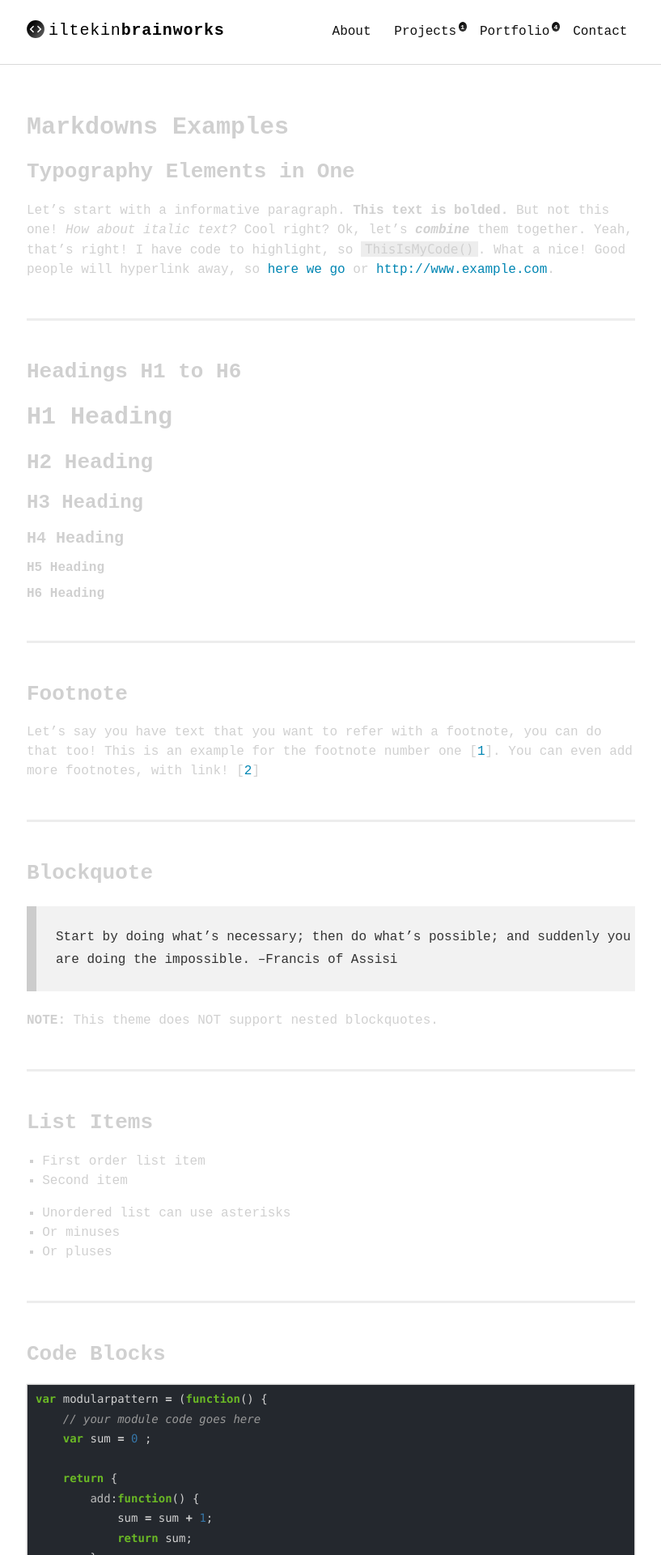
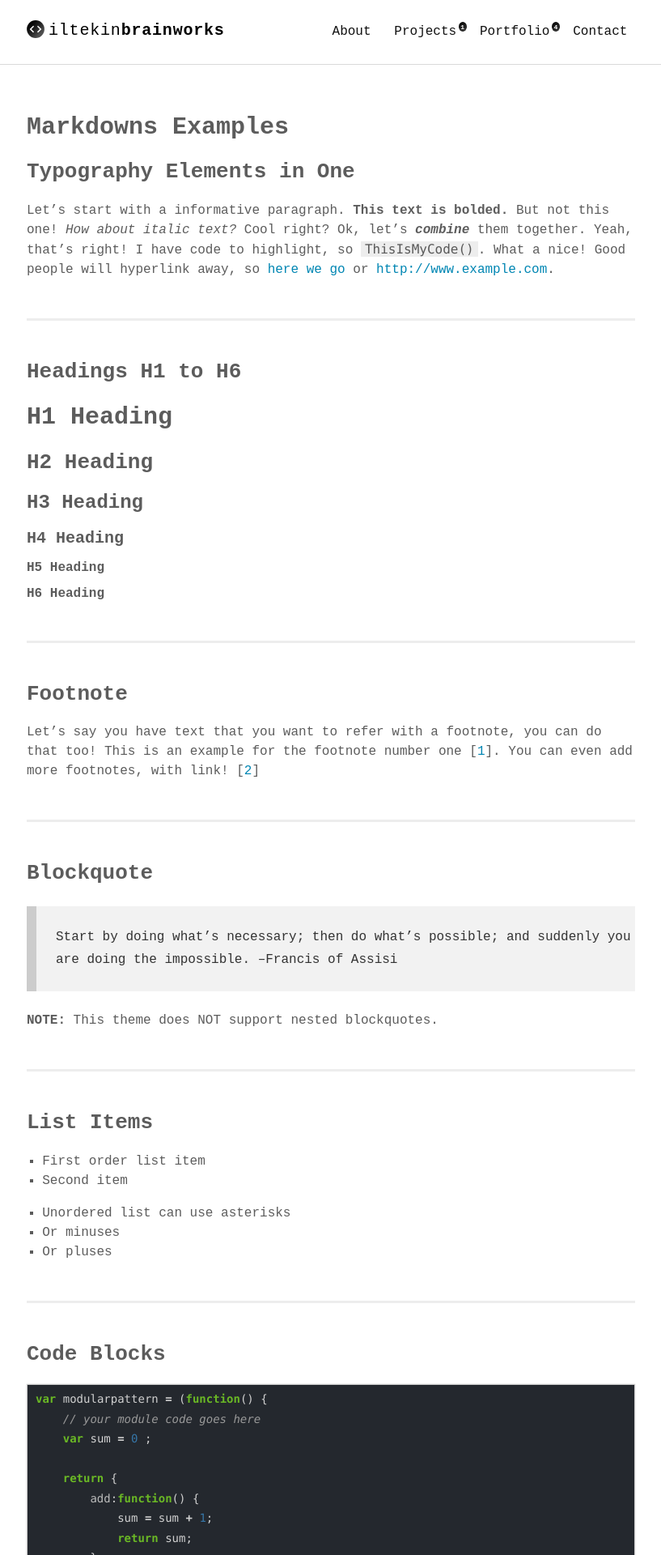
Before and after one commit to iltekin/iltekin.github.io, a Jekyll site: the page built from markdown.md, in a window 1280 px wide. Shown: the top 1920 px of the page at 81% size, without its empty margins (231-1048 px from the left). Built offline with Jekyll 4.4.1, drawn with Linux system fonts in a browser that asks for light colours; some web fonts are replaced.

Commit message:
css updated

```diff
--- a/assets/scss/_syntax-highlighting.scss
+++ b/assets/scss/_syntax-highlighting.scss
@@ -27,6 +27,7 @@
     code {
       white-space: pre;
       padding: 0 !important;
+      color: #d0d0d0;
 
       * {
         white-space: unset; // this sets all children inside to nowrap
--- a/assets/scss/_variables.scss
+++ b/assets/scss/_variables.scss
@@ -25,10 +25,9 @@ $blue-color: #0086B3;
 $dark-gray-color: #333;
 $medium-gray-color: #999;
 $light-gray-color: #ccc;
-$new-base-code: #d0d0d0;
 
 // Font Colors
-$base-font-color: $new-base-code;
+$base-font-color: rgba($dark-gray-color, .8);
 
 // Border
 $base-border-color: $light-gray-color;
```
